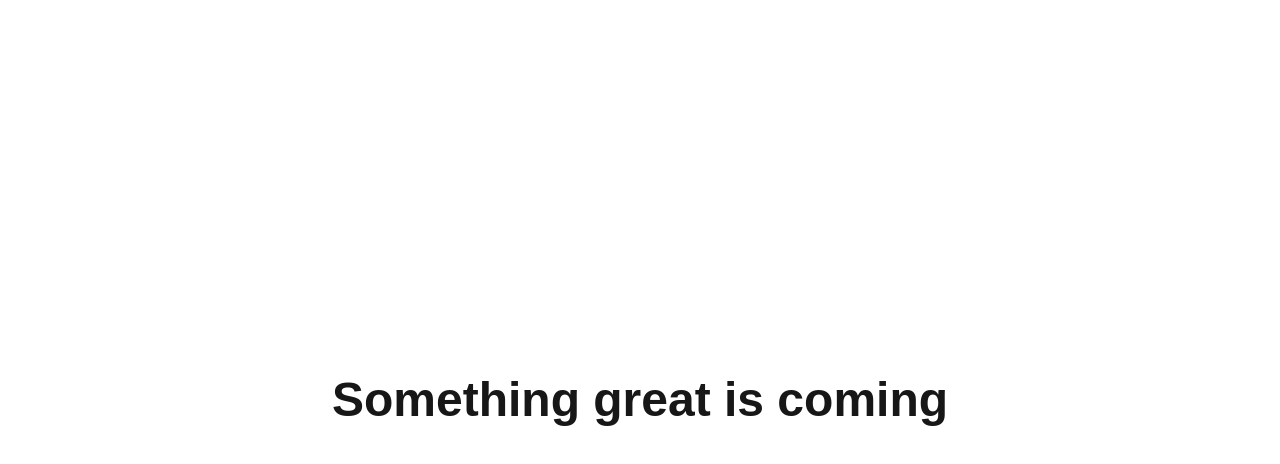
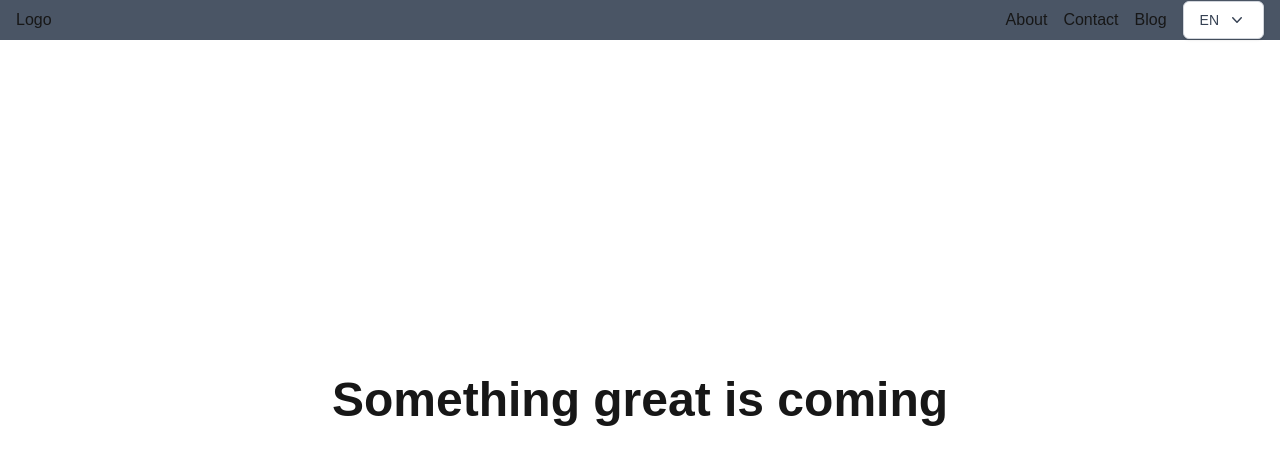
Before and after one commit to PiHalves/main-page, a Next.js app: page /en in a window 1280 px wide. Shown: the top 464 px of the page. Built offline with nearby package versions, Linux system fonts and the light colour scheme.

Commit message:
Added prelim language switcher

```diff
--- a/app/[locale]/layout.tsx
+++ b/app/[locale]/layout.tsx
@@ -6,6 +6,7 @@ import { NextIntlClientProvider, hasLocale } from "next-intl";
 import { notFound } from "next/navigation";
 import { setRequestLocale } from "next-intl/server";
 import { Analytics } from "@vercel/analytics/next";
+import Navbar from "@/src/navbar";
 
 const roboto = Roboto({
   variable: "--font-geist-mono",
@@ -69,7 +70,6 @@ export const viewport: Viewport = {
   initialScale: 1,
   maximumScale: 1,
   userScalable: false,
-  viewportFit: "cover",
   themeColor: [
     { media: "(prefers-color-scheme: dark)", color: "#000000" },
     { media: "(prefers-color-scheme: light)", color: "#ffffff" },
@@ -92,7 +92,10 @@ export default async function RootLayout({
   return (
     <html lang={locale}>
       <body className={`${roboto.variable} ${roboto.variable} antialiased`}>
-        <NextIntlClientProvider>{children}</NextIntlClientProvider>
+        <NextIntlClientProvider>
+          <Navbar />
+          {children}
+        </NextIntlClientProvider>
         <Analytics />
       </body>
     </html>
--- a/app/[locale]/page.tsx
+++ b/app/[locale]/page.tsx
@@ -13,7 +13,7 @@ export default function Home({
   setRequestLocale(locale);
   const t = useTranslations("Teaser");
   return (
-    <div className="h-screen w-screen text-center lg:text-3xl xl:text-5xl font-bold flex items-center justify-center overflow-hidden">
+    <div className="h-screen w-screen text-center lg:text-3xl xl:text-5xl font-bold flex items-center justify-center">
       {t("title")}
     </div>
   );
--- /dev/null
+++ b/src/language_switcher.tsx
@@ -0,0 +1,87 @@
+"use client";
+import { routing } from "@/src/i18n/routing";
+import { useState } from "react";
+import Link from "next/link";
+import { hasLocale } from "next-intl";
+import { notFound } from "next/navigation";
+
+export default function LanguageSwitcher() {
+  const { locales, defaultLocale, localeCookie } = routing;
+  const [isOpen, setIsOpen] = useState(false);
+  const [locale, setLocale] = useState(defaultLocale);
+
+  if (!hasLocale(locales, locale)) {
+    return notFound();
+  }
+
+  const toggleDropdown = () => setIsOpen(!isOpen);
+
+  const handleLocaleChange = (newLocale: typeof defaultLocale) => {
+    setLocale(newLocale);
+    setIsOpen(false);
+  };
+
+  const getLanguageName = (locale: string) => {
+    const names: Record<string, string> = {
+      en: "EN",
+      es: "ES",
+      fr: "FR",
+      de: "DE",
+      it: "IT",
+      pl: "PL",
+      ru: "РУ",
+      ja: "JA",
+      ko: "KO",
+      zh: "ZH",
+    };
+    return names[locale] || locale.toUpperCase();
+  };
+
+  return (
+    <div className="relative inline-block text-left">
+      <button
+        onClick={toggleDropdown}
+        className="inline-flex items-center justify-center w-full px-4 py-2 text-sm font-medium text-gray-700 bg-white border border-gray-300 rounded-md shadow-sm hover:bg-gray-50 focus:outline-none focus:ring-2 focus:ring-offset-2 focus:ring-indigo-500"
+        aria-expanded={isOpen}
+        aria-haspopup="true"
+      >
+        {getLanguageName(locale)}
+        <svg
+          className={`ml-2 h-5 w-5 transition-transform duration-200 ${
+            isOpen ? "rotate-180" : ""
+          }`}
+          xmlns="http://www.w3.org/2000/svg"
+          viewBox="0 0 20 20"
+          fill="currentColor"
+        >
+          <path
+            fillRule="evenodd"
+            d="M5.23 7.21a.75.75 0 011.06.02L10 11.168l3.71-3.938a.75.75 0 111.08 1.04l-4.25 4.5a.75.75 0 01-1.08 0l-4.25-4.5a.75.75 0 01.02-1.06z"
+            clipRule="evenodd"
+          />
+        </svg>
+      </button>
+
+      {isOpen && (
+        <div className="absolute right-0 z-50 mt-2 w-56 origin-top-right rounded-md bg-white shadow-lg ring-1 ring-black ring-opacity-5 focus:outline-none">
+          <div className="py-1">
+            {locales.map((loc) => (
+              <Link
+                key={loc}
+                href={`/${loc}`}
+                onClick={() => handleLocaleChange(loc)}
+                className={`block px-4 py-2 text-sm transition-colors duration-150 ${
+                  loc === locale
+                    ? "bg-indigo-50 text-indigo-700 font-medium"
+                    : "text-gray-700 hover:bg-gray-100 hover:text-gray-900"
+                }`}
+              >
+                {getLanguageName(loc)}
+              </Link>
+            ))}
+          </div>
+        </div>
+      )}
+    </div>
+  );
+}
--- /dev/null
+++ b/src/navbar.tsx
@@ -0,0 +1,19 @@
+"use client;";
+import { Link } from "@/src/i18n/navigation";
+import LanguageSwitcher from "./language_switcher";
+
+export default function Navbar() {
+  return (
+    <>
+      <nav className="absolute w-full h-10 bg-gray-600 flex flex-row items-center justify-between px-4 z-40">
+        <Link href="/">Logo</Link>
+        <div className="flex flex-row items-center gap-4">
+          <Link href="/about">About</Link>
+          <Link href="/contact">Contact</Link>
+          <Link href="/blog">Blog</Link>
+          <LanguageSwitcher />
+        </div>
+      </nav>
+    </>
+  );
+}
```
